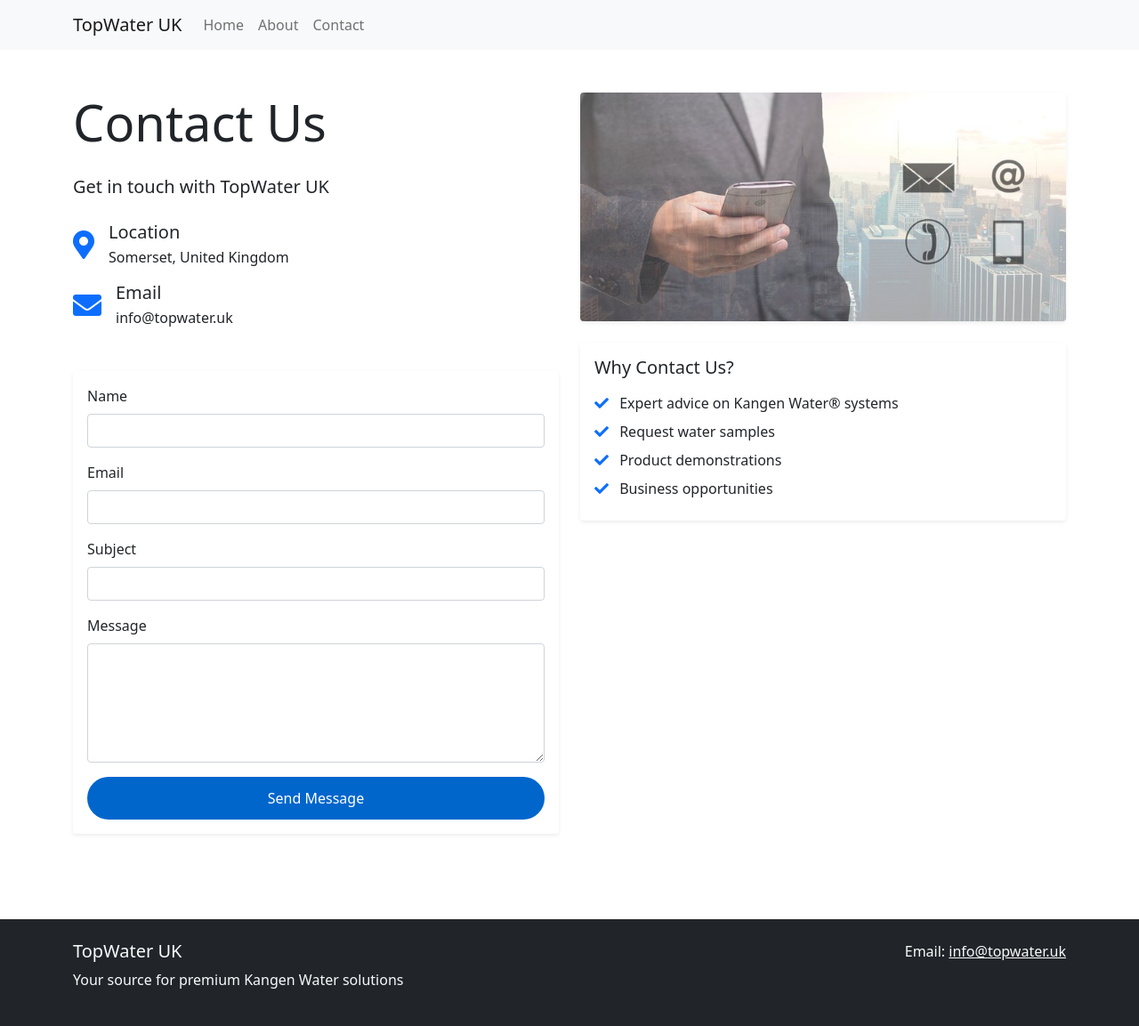
After one commit to Rosssaab/TopWater, a Flask app: page /contact in a window 1280 px wide. The commit adds this page. Shown: the whole page at 89% size. Run offline with Flask 2, Linux system fonts and the light colour scheme.

Commit message:
Updated email to info@topwater.uk across all pages, added contact form and navigation links

```diff
--- a/app.py
+++ b/app.py
@@ -1,6 +1,12 @@
-from flask import Flask, render_template
+from flask import Flask, render_template, flash, redirect, url_for
+from flask_mail import Mail, Message
+from forms import ContactForm
+from config import Config
+import smtplib
 
 app = Flask(__name__)
+app.config.from_object(Config)
+mail = Mail(app)
 
 @app.route('/')
 @app.route('/home')
@@ -11,5 +17,57 @@ def home():
 def about():
     return render_template('about.html')
 
+@app.route('/contact', methods=['GET', 'POST'])
+def contact():
+    form = ContactForm()
+    if form.validate_on_submit():
+        try:
+            msg = Message(
+                subject=f"TopWater UK Contact: {form.subject.data}",
+                sender=app.config['MAIL_DEFAULT_SENDER'],
+                recipients=[app.config['MAIL_USERNAME']],
+                reply_to=form.email.data,
+                body=f"""
+                New message from TopWater UK website:
+
+                Name: {form.name.data}
+                Email: {form.email.data}
+                Subject: {form.subject.data}
+
+                Message:
+                {form.message.data}
+                """
+            )
+            mail.send(msg)
+
+            # Send auto-reply to the user
+            auto_reply = Message(
+                subject="Thank you for contacting TopWater UK",
+                sender=app.config['MAIL_DEFAULT_SENDER'],
+                recipients=[form.email.data],
+                body=f"""
+                Dear {form.name.data},
+
+                Thank you for contacting TopWater UK. We have received your message and will get back to you shortly.
+
+                Best regards,
+                TopWater UK Team
+                """
+            )
+            mail.send(auto_reply)
+
+            flash('Your message has been sent successfully! We will get back to you soon.', 'success')
+            return redirect(url_for('contact'))
+
+        except smtplib.SMTPAuthenticationError:
+            flash('Error: Could not authenticate with email server. Please try again later or email us directly.', 'danger')
+        except smtplib.SMTPException as e:
+            flash(f'An error occurred while sending the message. Please try again later.', 'danger')
+        except Exception as e:
+            flash('An unexpected error occurred. Please try again later.', 'danger')
+            app.logger.error(f'Error sending email: {str(e)}')
+
+    return render_template('contact.html', form=form)
+
 if __name__ == '__main__':
     app.run(debug=True, port=8090)
--- /dev/null
+++ b/forms.py
@@ -0,0 +1,26 @@
+from flask_wtf import FlaskForm
+from wtforms import StringField, TextAreaField, SubmitField
+from wtforms.validators import DataRequired, Email, Length
+
+class ContactForm(FlaskForm):
+    name = StringField('Name', validators=[
+        DataRequired(),
+        Length(min=2, max=50, message="Name must be between 2 and 50 characters")
+    ])
+
+    email = StringField('Email', validators=[
+        DataRequired(),
+        Email(message="Please enter a valid email address")
+    ])
+
+    subject = StringField('Subject', validators=[
+        DataRequired(),
+        Length(min=2, max=100, message="Subject must be between 2 and 100 characters")
+    ])
+
+    message = TextAreaField('Message', validators=[
+        DataRequired(),
+        Length(min=10, max=2000, message="Message must be between 10 and 2000 characters")
+    ])
+
+    submit = SubmitField('Send Message')
--- a/requirements.txt
+++ b/requirements.txt
@@ -4,3 +4,6 @@ Flask-Login==0.6.2
 Werkzeug==2.2.3
 Flask-Session==0.5.0
 SQLAlchemy==1.4.41
+flask-mail
+flask-wtf
+email_validator
--- a/templates/about.html
+++ b/templates/about.html
@@ -70,7 +70,7 @@
 
                 <div class="contact-info">
                     <h2 class="h4 mb-3">Get in Touch</h2>
-                    <p>We're here to answer any questions about Kangen Water® systems and their benefits. Contact us for:</p>
+                    <p>Contact us at <a href="mailto:info@topwater.uk">info@topwater.uk</a> for:</p>
                     <ul class="list-unstyled">
                         <li class="mb-2">
                             <i class="fas fa-info-circle me-2 text-primary"></i>
--- a/templates/base.html
+++ b/templates/base.html
@@ -24,6 +24,9 @@
                     <li class="nav-item">
                         <a class="nav-link" href="{{ url_for('about') }}">About</a>
                     </li>
+                    <li class="nav-item">
+                        <a class="nav-link" href="{{ url_for('contact') }}">Contact</a>
+                    </li>
                 </ul>
             </div>
         </div>
@@ -41,7 +44,7 @@
                     <p>Your source for premium Kangen Water solutions</p>
                 </div>
                 <div class="col-md-6 text-md-end">
-                    <p>Contact us: <a href="mailto:topwater.kangen@gmail.com" class="text-light">topwater.kangen@gmail.com</a></p>
+                    <p>Email: <a href="mailto:info@topwater.uk" class="text-light">info@topwater.uk</a></p>
                 </div>
             </div>
         </div>
--- /dev/null
+++ b/templates/contact.html
@@ -0,0 +1,115 @@
+{% extends "base.html" %}
+
+{% block title %}Contact{% endblock %}
+
+{% block content %}
+<div class="contact-section py-5">
+    <div class="container">
+        <div class="row">
+            <div class="col-lg-6">
+                <h1 class="display-4 mb-4">Contact Us</h1>
+                <p class="lead mb-4">Get in touch with TopWater UK</p>
+
+                <div class="contact-info mb-5">
+                    <div class="d-flex align-items-center mb-3">
+                        <i class="fas fa-map-marker-alt fa-2x text-primary me-3"></i>
+                        <div>
+                            <h3 class="h5 mb-1">Location</h3>
+                            <p class="mb-0">Somerset, United Kingdom</p>
+                        </div>
+                    </div>
+                    <div class="d-flex align-items-center mb-3">
+                        <i class="fas fa-envelope fa-2x text-primary me-3"></i>
+                        <div>
+                            <h3 class="h5 mb-1">Email</h3>
+                            <p class="mb-0">info@topwater.uk</p>
+                        </div>
+                    </div>
+                </div>
+
+                {% with messages = get_flashed_messages(with_categories=true) %}
+                    {% if messages %}
+                        {% for category, message in messages %}
+                            <div class="alert alert-{{ category }} alert-dismissible fade show" role="alert">
+                                {{ message }}
+                                <button type="button" class="btn-close" data-bs-dismiss="alert"></button>
+                            </div>
+                        {% endfor %}
+                    {% endif %}
+                {% endwith %}
+
+                <div class="card border-0 shadow-sm">
+                    <div class="card-body">
+                        <form method="POST" class="contact-form">
+                            {{ form.hidden_tag() }}
+                            <div class="mb-3">
+                                {{ form.name.label(class="form-label") }}
+                                {{ form.name(class="form-control" + (" is-invalid" if form.name.errors else "")) }}
+                                {% if form.name.errors %}
+                                    {% for error in form.name.errors %}
+                                        <div class="invalid-feedback">{{ error }}</div>
+                                    {% endfor %}
+                                {% endif %}
+                            </div>
+                            <div class="mb-3">
+                                {{ form.email.label(class="form-label") }}
+                                {{ form.email(class="form-control" + (" is-invalid" if form.email.errors else "")) }}
+                                {% if form.email.errors %}
+                                    {% for error in form.email.errors %}
+                                        <div class="invalid-feedback">{{ error }}</div>
+                                    {% endfor %}
+                                {% endif %}
+                            </div>
+                            <div class="mb-3">
+                                {{ form.subject.label(class="form-label") }}
+                                {{ form.subject(class="form-control" + (" is-invalid" if form.subject.errors else "")) }}
+                                {% if form.subject.errors %}
+                                    {% for error in form.subject.errors %}
+                                        <div class="invalid-feedback">{{ error }}</div>
+                                    {% endfor %}
+                                {% endif %}
+                            </div>
+                            <div class="mb-3">
+                                {{ form.message.label(class="form-label") }}
+                                {{ form.message(class="form-control" + (" is-invalid" if form.message.errors else ""), rows="5") }}
+                                {% if form.message.errors %}
+                                    {% for error in form.message.errors %}
+                                        <div class="invalid-feedback">{{ error }}</div>
+                                    {% endfor %}
+                                {% endif %}
+                            </div>
+                            {{ form.submit(class="btn btn-primary w-100") }}
+                        </form>
+                    </div>
+                </div>
+            </div>
+            <div class="col-lg-6">
+                <img src="{{ url_for('static', filename='images/contact-image.jpg') }}" alt="Contact Us" class="img-fluid rounded shadow-sm mb-4">
+                <div class="card border-0 shadow-sm">
+                    <div class="card-body">
+                        <h3 class="h5 mb-3">Why Contact Us?</h3>
+                        <ul class="list-unstyled mb-0">
+                            <li class="mb-2">
+                                <i class="fas fa-check text-primary me-2"></i>
+                                Expert advice on Kangen Water® systems
+                            </li>
+                            <li class="mb-2">
+                                <i class="fas fa-check text-primary me-2"></i>
+                                Request water samples
+                            </li>
+                            <li class="mb-2">
+                                <i class="fas fa-check text-primary me-2"></i>
+                                Product demonstrations
+                            </li>
+                            <li class="mb-2">
+                                <i class="fas fa-check text-primary me-2"></i>
+                                Business opportunities
+                            </li>
+                        </ul>
+                    </div>
+                </div>
+            </div>
+        </div>
+    </div>
+</div>
+{% endblock %}
--- a/templates/home.html
+++ b/templates/home.html
@@ -10,7 +10,7 @@
             <div class="col-md-6 text-md-start">
                 <h1 class="display-4 mb-4">Welcome to TopWater UK</h1>
                 <p class="lead mb-4">Discover the Power of Kangen Water®</p>
-                <a class="btn btn-primary btn-lg mb-5" href="mailto:topwater.kangen@gmail.com?subject=Request%20for%20free%20eBook" role="button">Request a free ebook</a>
+                <a class="btn btn-primary btn-lg mb-5" href="mailto:info@topwater.uk?subject=Request%20for%20free%20eBook" role="button">Request a free ebook</a>
             </div>
             <div class="col-md-6">
                 <img src="{{ url_for('static', filename='images/hero-kitchen.jpg') }}" alt="Modern Kitchen with Kangen Water System" class="img-fluid rounded shadow-lg">
```
Also changed, not shown: config.py (+11 -1 lines), static/images/contact-image.jpg (added).
